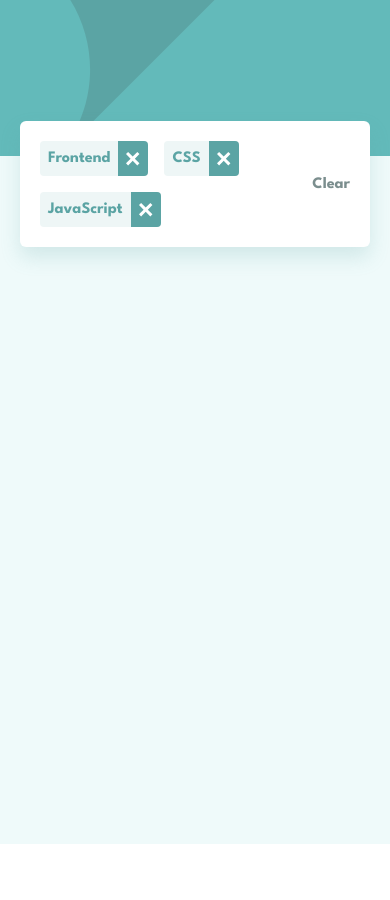
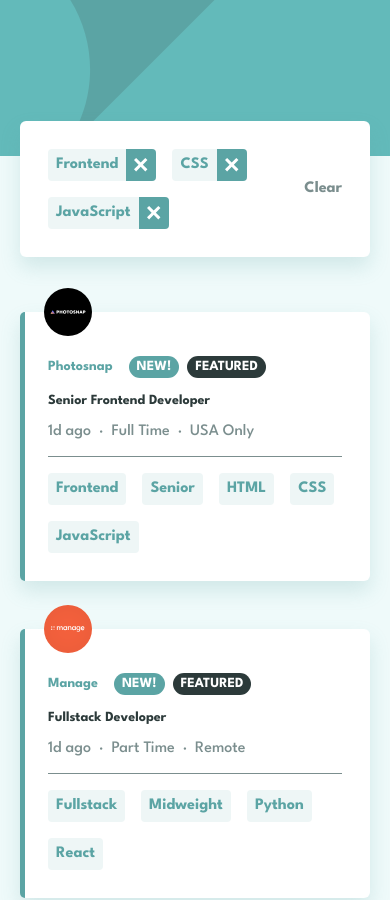
Before and after one commit to LoganF50/filtered-job-listings, a React (Vite) app: page / in a window 390 px wide. Shown: the top 900 px of the page. Before the commit the page ends 844 px from the top, so only its background shows below. Built offline with nearby package versions, Linux system fonts and the light colour scheme.

Commit message:
finish mobile styling

```diff
--- a/src/App.tsx
+++ b/src/App.tsx
@@ -1,11 +1,12 @@
 import styled, { ThemeProvider } from "styled-components";
 import { GlobalStyle } from "./styles/globalStyle";
 import { Themes } from "./styles/themes";
-import { MouseEvent, useState } from "react";
+import { useState } from "react";
 import { Filter } from "./components/Filter";
 import { FilterSection } from "./components/FilterSection";
 import { Header } from "./components/Header";
 import { FilterTablet } from "./components/FilterTablet";
+import { Post } from "./components/Post";
 
 const Wrapper = styled.div`
   display: flex;
@@ -34,21 +35,199 @@
   margin: ${({ theme }) => theme.spacing.base600};
 `;
 
+const PostSection = styled.div<{ isFiltersShown: boolean }>`
+  display: flex;
+  flex-direction: column;
+  gap: ${({ theme }) => theme.spacing.base1000};
+  padding-top: ${({ isFiltersShown, theme }) =>
+    isFiltersShown ? "" : theme.spacing.base700};
+`;
+
 type FilterData = {
   category: string;
   name: string;
 };
 
+type PostData = {
+  id: number;
+  company: string;
+  logo: string;
+  new: boolean;
+  featured: boolean;
+  position: string;
+  role: string;
+  level: string;
+  postedAt: string;
+  contract: string;
+  location: string;
+  languages: string[];
+  tools: string[];
+};
+
 const initialFilters: FilterData[] = [
   { category: "role", name: "Frontend" },
-  { category: "language", name: "CSS" },
-  { category: "language", name: "JavaScript" },
+  { category: "languages", name: "CSS" },
+  { category: "languages", name: "JavaScript" },
+];
+
+const initialPosts: PostData[] = [
+  {
+    id: 1,
+    company: "Photosnap",
+    logo: "./images/photosnap.svg",
+    new: true,
+    featured: true,
+    position: "Senior Frontend Developer",
+    role: "Frontend",
+    level: "Senior",
+    postedAt: "1d ago",
+    contract: "Full Time",
+    location: "USA Only",
+    languages: ["HTML", "CSS", "JavaScript"],
+    tools: [],
+  },
+  {
+    id: 2,
+    company: "Manage",
+    logo: "./images/manage.svg",
+    new: true,
+    featured: true,
+    position: "Fullstack Developer",
+    role: "Fullstack",
+    level: "Midweight",
+    postedAt: "1d ago",
+    contract: "Part Time",
+    location: "Remote",
+    languages: ["Python"],
+    tools: ["React"],
+  },
+  {
+    id: 3,
+    company: "Account",
+    logo: "./images/account.svg",
+    new: true,
+    featured: false,
+    position: "Junior Frontend Developer",
+    role: "Frontend",
+    level: "Junior",
+    postedAt: "2d ago",
+    contract: "Part Time",
+    location: "USA Only",
+    languages: ["JavaScript"],
+    tools: ["React", "Sass"],
+  },
+  {
+    id: 4,
+    company: "MyHome",
+    logo: "./images/myhome.svg",
+    new: false,
+    featured: false,
+    position: "Junior Frontend Developer",
+    role: "Frontend",
+    level: "Junior",
+    postedAt: "5d ago",
+    contract: "Contract",
+    location: "USA Only",
+    languages: ["CSS", "JavaScript"],
+    tools: [],
+  },
+  {
+    id: 5,
+    company: "Loop Studios",
+    logo: "./images/loop-studios.svg",
+    new: false,
+    featured: false,
+    position: "Software Engineer",
+    role: "Fullstack",
+    level: "Midweight",
+    postedAt: "1w ago",
+    contract: "Full Time",
+    location: "Worldwide",
+    languages: ["JavaScript"],
+    tools: ["Ruby", "Sass"],
+  },
+  {
+    id: 6,
+    company: "FaceIt",
+    logo: "./images/faceit.svg",
+    new: false,
+    featured: false,
+    position: "Junior Backend Developer",
+    role: "Backend",
+    level: "Junior",
+    postedAt: "2w ago",
+    contract: "Full Time",
+    location: "UK Only",
+    languages: ["Ruby"],
+    tools: ["RoR"],
+  },
+  {
+    id: 7,
+    company: "Shortly",
+    logo: "./images/shortly.svg",
+    new: false,
+    featured: false,
+    position: "Junior Developer",
+    role: "Frontend",
+    level: "Junior",
+    postedAt: "2w ago",
+    contract: "Full Time",
+    location: "Worldwide",
+    languages: ["HTML", "JavaScript"],
+    tools: ["Sass"],
+  },
+  {
+    id: 8,
+    company: "Insure",
+    logo: "./images/insure.svg",
+    new: false,
+    featured: false,
+    position: "Junior Frontend Developer",
+    role: "Frontend",
+    level: "Junior",
+    postedAt: "2w ago",
+    contract: "Full Time",
+    location: "USA Only",
+    languages: ["JavaScript"],
+    tools: ["Vue", "Sass"],
+  },
+  {
+    id: 9,
+    company: "Eyecam Co.",
+    logo: "./images/eyecam-co.svg",
+    new: false,
+    featured: false,
+    position: "Full Stack Engineer",
+    role: "Fullstack",
+    level: "Midweight",
+    postedAt: "3w ago",
+    contract: "Full Time",
+    location: "Worldwide",
+    languages: ["JavaScript", "Python"],
+    tools: ["Django"],
+  },
+  {
+    id: 10,
+    company: "The Air Filter Company",
+    logo: "./images/the-air-filter-company.svg",
+    new: false,
+    featured: false,
+    position: "Front-end Dev",
+    role: "Frontend",
+    level: "Junior",
+    postedAt: "1mo ago",
+    contract: "Part Time",
+    location: "Worldwide",
+    languages: ["JavaScript"],
+    tools: ["React", "Sass"],
+  },
 ];
 
 function App() {
   const [filters, setFilters] = useState<FilterData[]>(initialFilters);
+  const [posts, setPosts] = useState<PostData[]>(initialPosts);
 
-  const AddFilter = (addedFilter: FilterData) => {
+  const addFilter = (addedFilter: FilterData) => {
     let shouldAdd = true;
 
     filters.forEach((filter) => {
@@ -66,8 +245,26 @@
     }
   };
 
-  const ClearFilters = () => {
+  const clearFilters = () => {
     setFilters([]);
+  };
+
+  const getFiltersFromPost = (post: PostData) => {
+    let filters: FilterData[] = [];
+    //role
+    filters.push({ category: "role", name: post.role });
+    //level
+    filters.push({ category: "level", name: post.level });
+    //languages
+    post.languages.forEach((language) =>
+      filters.push({ category: "language", name: language })
+    );
+    //tools
+    post.tools.forEach((tool) =>
+      filters.push({ category: "tool", name: tool })
+    );
+
+    return filters;
   };
 
   const removeFilter = (clickedFilter: FilterData) => {
@@ -99,9 +296,36 @@
                       />
                     );
                   })}
-                  onClear={ClearFilters}
+                  onClear={clearFilters}
                 />
               )}
+              <PostSection isFiltersShown={filters.length > 0}>
+                {posts.map((post) => {
+                  return (
+                    <Post
+                      key={post.id}
+                      company={post.company}
+                      logo={post.logo}
+                      isNew={post.new}
+                      isFeatured={post.featured}
+                      position={post.position}
+                      postedAt={post.postedAt}
+                      contract={post.contract}
+                      location={post.location}
+                      filters={getFiltersFromPost(post).map((filter) => {
+                        return (
+                          <FilterTablet
+                            key={`${filter.category}${filter.name}`}
+                            name={filter.name}
+                            onClick={() => addFilter({ ...filter })}
+                          />
+                        );
+                      })}
+                      onClick={() => ""}
+                    />
+                  );
+                })}
+              </PostSection>
             </StyledMain>
           </StyledApp>
         </Wrapper>
--- a/src/components/FilterSection.tsx
+++ b/src/components/FilterSection.tsx
@@ -6,7 +6,7 @@
   background-color: ${({ theme }) => theme.color.white};
   border-radius: ${({ theme }) => theme.borderRadius.base200};
   box-shadow: ${({ theme }) => theme.boxShadow.primary};
-  padding: ${({ theme }) => theme.spacing.base600};
+  padding: ${({ theme }) => theme.spacing.base700};
   transform: translate(0, -55px);
 `;
 
--- a/src/components/Post.tsx
+++ b/src/components/Post.tsx
@@ -0,0 +1,159 @@
+import styled from "styled-components";
+
+const StyledPost = styled.div`
+  display: flex;
+  flex-direction: column;
+  position: relative;
+  background-color: ${({ theme }) => theme.color.white};
+  border-radius: ${({ theme }) => theme.borderRadius.base200};
+  box-shadow: ${({ theme }) => theme.boxShadow.primary};
+  gap: ${({ theme }) => theme.spacing.base500};
+  padding: ${({ theme }) => theme.spacing.base700};
+
+  & a {
+    color: ${({ theme }) => theme.color.veryDarkCyan};
+    font-size: ${({ theme }) => theme.fontSize.base200};
+    font-weight: ${({ theme }) => theme.fontWeight.bold};
+
+    &:hover {
+      cursor: pointer;
+      color: ${({ theme }) => theme.color.primary};
+    }
+  }
+
+  & img {
+    height: 3rem;
+    width: 3rem;
+    position: absolute;
+    top: 0;
+    left: 0;
+    transform: translate(50%, -50%);
+  }
+`;
+
+const Featured = styled.div`
+  position: absolute;
+  top: 0;
+  left: 0;
+  height: 100%;
+  width: 5px;
+  background-color: ${({ theme }) => theme.color.primary};
+  border-top-left-radius: ${({ theme }) => theme.borderRadius.base200};
+  border-bottom-left-radius: ${({ theme }) => theme.borderRadius.base200};
+`;
+
+const Info = styled.div`
+  display: flex;
+  flex-direction: column;
+  gap: ${({ theme }) => theme.spacing.base500};
+  padding-top: ${({ theme }) => theme.spacing.base500};
+`;
+
+const FlexRow = styled.div`
+  display: flex;
+  align-items: center;
+  gap: ${({ theme }) => theme.spacing.base500};
+`;
+
+const FlexRowGray = styled.div`
+  display: flex;
+  align-items: center;
+  color: ${({ theme }) => theme.color.darkCyan};
+  gap: ${({ theme }) => theme.spacing.base300};
+`;
+
+const PillSection = styled.div`
+  display: flex;
+  gap: ${({ theme }) => theme.spacing.base300};
+`;
+
+const Company = styled.div`
+  color: ${({ theme }) => theme.color.primary};
+  font-size: ${({ theme }) => theme.fontSize.base200};
+  font-weight: ${({ theme }) => theme.fontWeight.bold};
+`;
+
+const Pill = styled.div<PillProps>`
+  background-color: ${({ isFeatured, isNew, theme }) =>
+    isNew
+      ? theme.color.primary
+      : isFeatured
+      ? theme.color.veryDarkCyan
+      : theme.color.darkCyan};
+  border-radius: ${({ theme }) => theme.borderRadius.circular};
+  color: ${({ theme }) => theme.color.white};
+  font-size: ${({ theme }) => theme.fontSize.base200};
+  font-weight: ${({ theme }) => theme.fontWeight.bold};
+  padding: ${({ theme }) =>
+    `${theme.spacing.base200} ${theme.spacing.base300}`};
+  text-transform: uppercase;
+`;
+
+const Splitter = styled.div`
+  height: 1px;
+  background-color: ${({ theme }) => theme.color.darkCyan};
+`;
+
+const Filters = styled.div`
+  display: flex;
+  align-items: center;
+  flex-wrap: wrap;
+  gap: ${({ theme }) => theme.spacing.base500};
+`;
+
+type PostProps = {
+  company: string;
+  logo: string;
+  isNew: boolean;
+  isFeatured: boolean;
+  position: string;
+  postedAt: string;
+  contract: string;
+  location: string;
+  filters: React.ReactNode;
+  onClick: (e: React.MouseEvent<HTMLAnchorElement>) => void;
+};
+
+type PillProps = {
+  isFeatured?: boolean;
+  isNew?: boolean;
+};
+
+export const Post = ({
+  company,
+  logo,
+  isNew,
+  isFeatured,
+  position,
+  postedAt,
+  contract,
+  location,
+  filters,
+  onClick,
+}: PostProps) => {
+  return (
+    <StyledPost>
+      {isFeatured && <Featured />}
+      <img src={logo} alt="" />
+      <Info>
+        <FlexRow>
+          <Company>{company}</Company>
+          <PillSection>
+            {isNew && <Pill isNew>new!</Pill>}
+            {isFeatured && <Pill isFeatured>featured</Pill>}
+          </PillSection>
+        </FlexRow>
+        <a onClick={onClick}>{position}</a>
+        <FlexRowGray>
+          <div>{postedAt}</div>
+          <span>&#183;</span>
+          <div>{contract}</div>
+          <span>&#183;</span>
+          <div>{location}</div>
+        </FlexRowGray>
+      </Info>
+      <Splitter />
+      <Filters>{filters}</Filters>
+    </StyledPost>
+  );
+};
--- a/src/styles/globalStyle.tsx
+++ b/src/styles/globalStyle.tsx
@@ -28,7 +28,7 @@
 body {
   min-height: 100vh;
   text-rendering: optimizeSpeed;
-  line-height: 1.2;
+  line-height: 1;
 }
 
 #root {
```
